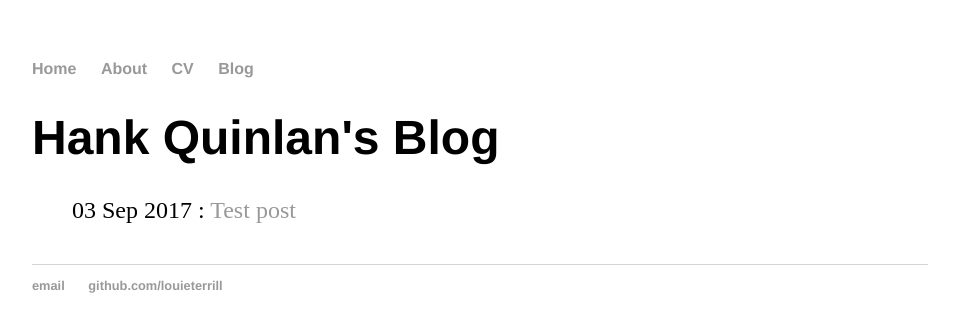
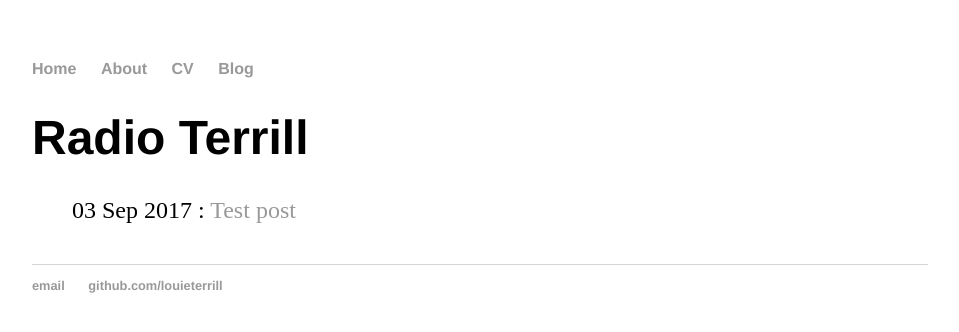
Before and after one commit to LouieTerrill/LouieTerrill.github.io, a Jekyll site: the page built from blog/index.html, in a window 1280 px wide. Shown: the top 332 px of the page, without its empty margins (160-1119 px from the left). Built offline with Jekyll 4.4.1, drawn with Linux system fonts in a browser that asks for light colours.

Commit message:
Update index.html

```diff
--- a/blog/index.html
+++ b/blog/index.html
@@ -1,6 +1,6 @@
 ---
 layout: default
-title: Hank Quinlan's Blog
+title: Radio Terrill
 ---
 	<h1>{{ page.title }}</h1>
 	<ul class="posts">
```
